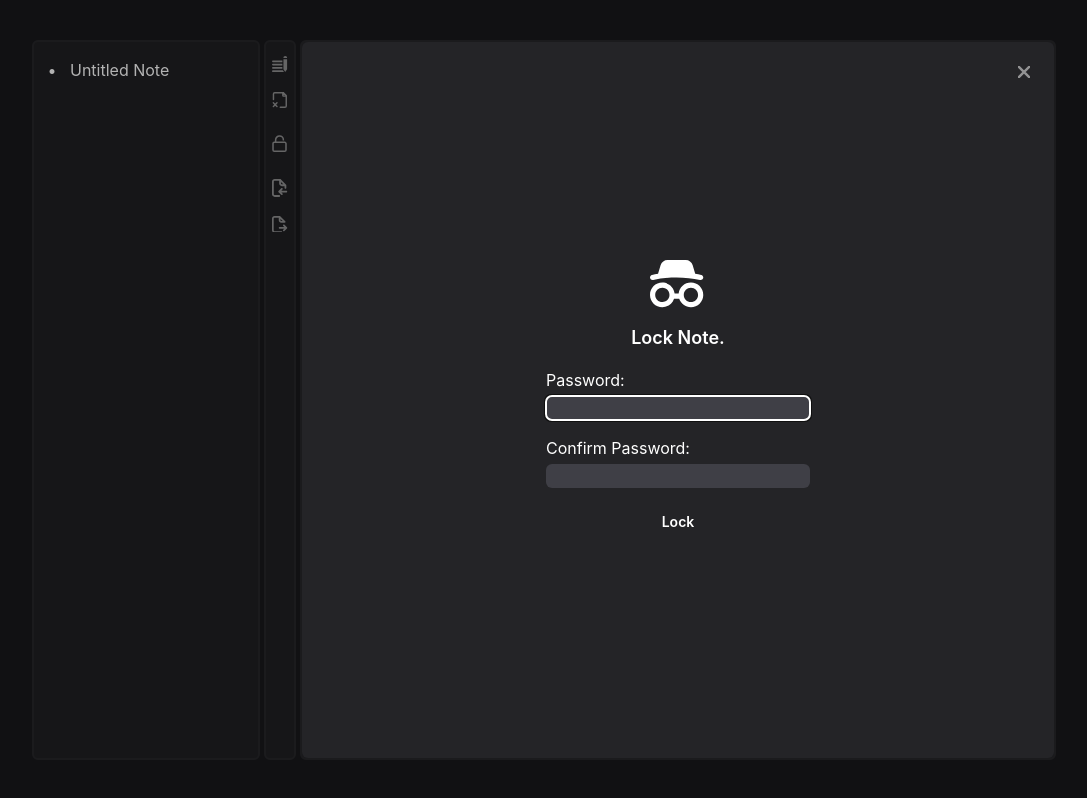
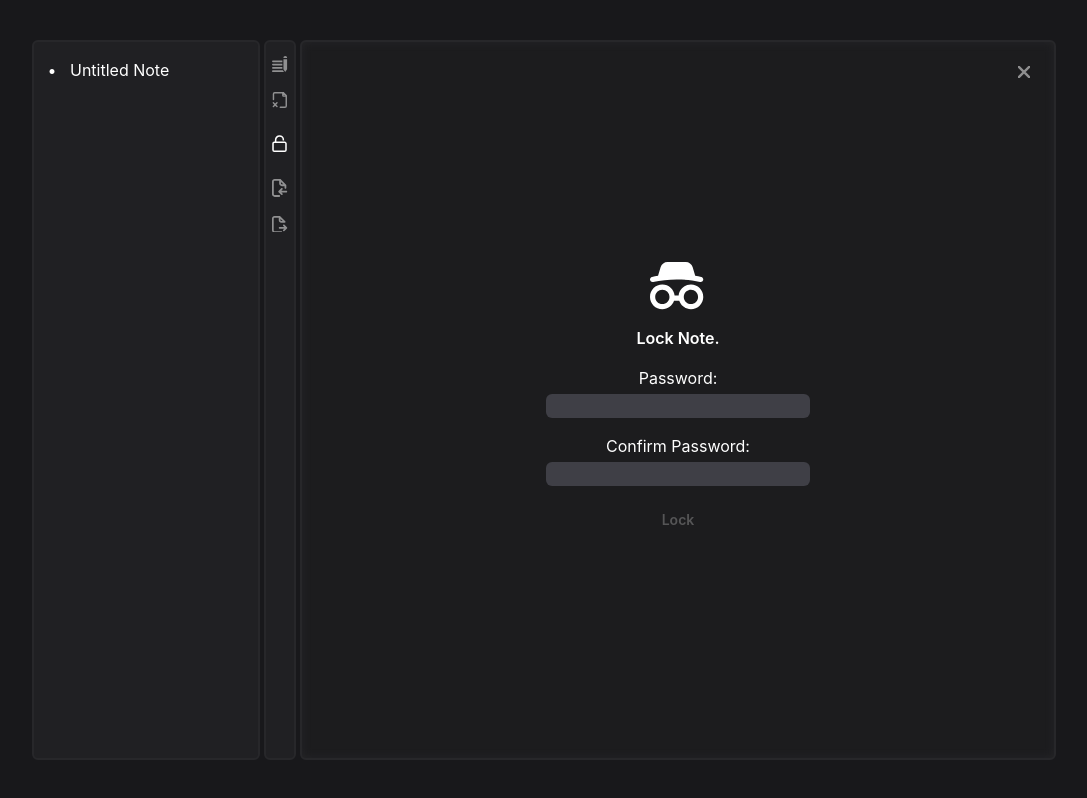
Before and after one commit to evgeny-rov/cryptic, a React (Vite) app: page / in a window 1280 px wide. Both pictures are taken after a click on the button 376 px from the left and 144 px from the top of the page. Shown: the whole page, without its empty margins (96-1183 px from the left). Built offline with nearby package versions, Linux system fonts and the light colour scheme.

Commit message:
impoved unlock validation, styling fixes

```diff
--- a/src/features/notes/components/lock-note-popover.tsx
+++ b/src/features/notes/components/lock-note-popover.tsx
@@ -3,6 +3,15 @@ import { ReactComponent as PrivateIcon } from '../assets/private.svg';
 import { useUiStore } from '../stores/ui-store';
 import { useNotesStore } from '../stores/notes-store';
 import { ReactComponent as CloseIcon } from '../assets/close.svg';
+import { z } from 'zod';
+import useOutsideClick from '../hooks/use-outside-click';
+
+const validationSchema = z
+  .object({
+    password: z.string().trim().min(6, 'Password must be 6 or more characters long.'),
+    confirm: z.string(),
+  })
+  .refine((data) => data.password === data.confirm, { message: `Passwords don't match.` });
 
 export default function LockNotePopover() {
   const [currentNote, addLock] = useNotesStore((state) => [
@@ -10,47 +19,51 @@ export default function LockNotePopover() {
     state.addLock,
   ]);
   const { isLockPopoverOpen, closeLockPopover } = useUiStore();
-  const [error, setError] = useState<string | null>(null);
-  const [password, setPassword] = useState('');
-  const [confirmationPassword, setConfirmationPassword] = useState('');
-
-  useEffect(() => {
-    if (password !== confirmationPassword) {
-      setError('Passwords do not match.');
-    } else {
-      setError(null);
-    }
-  }, [password, confirmationPassword]);
+  const [formState, setFormState] = useState({
+    password: '',
+    confirm: '',
+    error: '',
+    isPristine: true,
+  });
 
   const handleClose = () => {
-    setPassword('');
-    setConfirmationPassword('');
+    setFormState({ password: '', confirm: '', error: '', isPristine: true });
     closeLockPopover();
+  };
+
+  const containerRef = useOutsideClick(handleClose);
+
+  const handleChangePassword = (ev: React.ChangeEvent<HTMLInputElement>) => {
+    setFormState((state) => {
+      const newState = { ...state, [ev.target.name]: ev.target.value };
+      const validationResult = validationSchema.safeParse(newState);
+
+      const error = !validationResult.success ? validationResult.error.issues[0].message : '';
+      const isPristine = newState.password === '' && newState.confirm === '';
+
+      return {
+        ...newState,
+        isPristine,
+        error,
+      };
+    });
   };
 
   const handleAddLock = async (ev: React.FormEvent<HTMLFormElement>) => {
     ev.preventDefault();
 
     if (currentNote.type === 'encrypted') return;
-    addLock(currentNote, password);
+    addLock(currentNote, formState.password);
     handleClose();
-  };
-
-  const handleBlur = (ev: React.FocusEvent<HTMLDivElement, Element>) => {
-    const currentTarget = ev.currentTarget;
-    requestAnimationFrame(() => !currentTarget.contains(document.activeElement) && handleClose());
   };
 
   if (!isLockPopoverOpen || currentNote.type === 'encrypted') return null;
 
+  const showError = !formState.isPristine && formState.error !== '';
+
   return (
-    <div className="absolute inset-0">
-      <div className="fixed inset-0 bg-black/30 z-30" onClick={handleClose}></div>
-      <div
-        tabIndex={-1}
-        onBlur={handleBlur}
-        className="relative w-full h-full z-30 grid place-items-center overflow-y-auto bg-[#252528] bg-opacity-90 p-8 rounded-md"
-      >
+    <div ref={containerRef} className="absolute inset-0">
+      <div className="h-full z-30 grid items-center overflow-y-auto p-8 backdrop-blur-sm backdrop-brightness-75">
         <button
           className="absolute top-4 right-4 w-7 p-2 opacity-50"
           type="button"
@@ -58,24 +71,22 @@ export default function LockNotePopover() {
         >
           <CloseIcon />
         </button>
-        <form onSubmit={handleAddLock} className="grid place-items-center gap-4">
-          <PrivateIcon className={`w-14 ${error ? 'animate-wiggle' : ''}`} />
-          <h2 className={'capitalize text-lg font-semibold' + (error ? ' text-red-400' : '')}>
-            {error ?? 'Lock note.'}
+        <form onSubmit={handleAddLock} className="grid place-items-center gap-4 text-center">
+          <PrivateIcon className={`w-14 ${showError ? 'animate-wiggle' : ''}`} />
+          <h2 className={'capitalize font-semibold ' + (showError ? ' text-red-400' : '')}>
+            {showError ? formState.error : 'Lock note.'}
           </h2>
           <label htmlFor="current-password" className="grid gap-1">
             <span>Password:</span>
             <input
-              autoFocus
               required
               type="password"
               name="password"
               id="current-password"
-              minLength={5}
               autoComplete="current-password"
               className="px-2 rounded-md bg-zinc-700"
-              value={password}
-              onChange={(ev) => setPassword(ev.target.value)}
+              value={formState.password}
+              onChange={handleChangePassword}
             />
           </label>
           <label htmlFor="confirm-password" className="grid gap-1">
@@ -83,17 +94,16 @@ export default function LockNotePopover() {
             <input
               required
               type="password"
-              name="password"
+              name="confirm"
               id="confirm-password"
-              minLength={5}
               autoComplete="current-password"
-              className={`px-2 rounded-md bg-zinc-700 ${error ? 'ring-2 ring-red-400' : ''}`}
-              value={confirmationPassword}
-              onChange={(ev) => setConfirmationPassword(ev.target.value)}
+              className={`px-2 rounded-md bg-zinc-700`}
+              value={formState.confirm}
+              onChange={handleChangePassword}
             />
           </label>
           <button
-            disabled={error !== null}
+            disabled={formState.isPristine || formState.error !== ''}
             className="text-sm font-semibold disabled:opacity-25 p-2"
           >
             Lock
--- a/src/features/notes/components/note-content.tsx
+++ b/src/features/notes/components/note-content.tsx
@@ -17,7 +17,7 @@ function TextEditor({ note }: { note: EditableNote }) {
       value={note.data}
       onChange={handleChange}
       spellCheck="true"
-      className="translate- p-6 w-full h-full bg-transparent outline-none resize-none"
+      className="p-6 w-full h-full bg-transparent outline-none resize-none"
     />
   );
 }
--- a/src/features/notes/components/notes-layout.tsx
+++ b/src/features/notes/components/notes-layout.tsx
@@ -14,7 +14,7 @@ const Pane = ({ children, className }: { className: string; children: React.Reac
 
 export default function NotesLayout() {
   return (
-    <main className="relative w-full h-full flex flex-col xl:gap-1 md:flex-row xl:w-[64rem] xl:h-[45rem]">
+    <main className="relative w-full h-full overflow-hidden flex flex-col xl:gap-1 md:flex-row xl:w-[64rem] xl:h-[45rem]">
       <Pane className="hidden bg-[#202023] overflow-y-auto md:block py-2">
         <NotesList />
       </Pane>
@@ -24,7 +24,7 @@ export default function NotesLayout() {
         </div>
         <Toolbar />
       </Pane>
-      <Pane className="relative bg-[#252528] flex-grow">
+      <Pane className="bg-[#252528] relative flex-grow overflow-hidden">
         <LockNotePopover />
         <NoteContent />
       </Pane>
--- a/src/features/notes/components/notes-list-dropdown.tsx
+++ b/src/features/notes/components/notes-list-dropdown.tsx
@@ -15,7 +15,7 @@ export default function NotesListDropdown() {
   const containerRef = useOutsideClick(close);
 
   return (
-    <div ref={containerRef} className="relative">
+    <div ref={containerRef}>
       <button
         type="button"
         onClick={toggle}
@@ -29,7 +29,7 @@ export default function NotesListDropdown() {
         </span>
       </button>
       {isExpanded && (
-        <div className="absolute left-2 max-h-96 shadow-md rounded-md z-20 bg-zinc-900 overflow-y-auto px-1">
+        <div className="absolute z-20 max-h-[80%] left-2 shadow-md rounded-md bg-zinc-900 overflow-y-auto px-1">
           <NotesList />
         </div>
       )}
--- a/src/features/notes/components/unlock-note-form.tsx
+++ b/src/features/notes/components/unlock-note-form.tsx
@@ -18,8 +18,8 @@ export default function UnlockNoteForm({ note }: { note: EncryptedNote }) {
   };
 
   return (
-    <div className="absolute inset-0 grid place-items-center overflow-y-auto p-8">
-      <form onSubmit={handleUnlock} className="grid place-items-center gap-4">
+    <div className="grid h-full place-items-center overflow-y-auto">
+      <form onSubmit={handleUnlock} className="grid place-items-center gap-4 p-8">
         <PrivateIcon
           className={`w-14 ${hasError ? 'animate-wiggle' : ''}`}
           onAnimationEnd={() => setHasError(false)}
```
